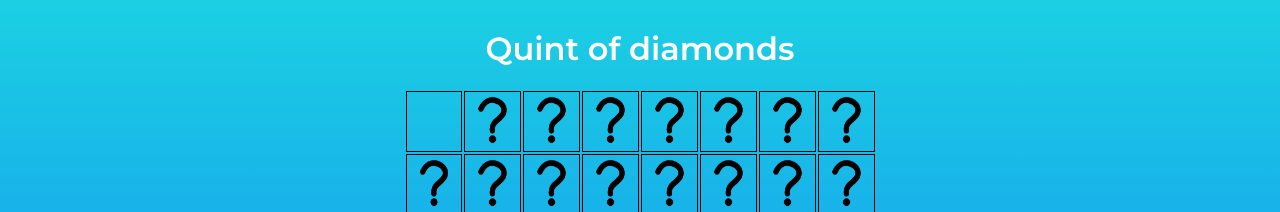
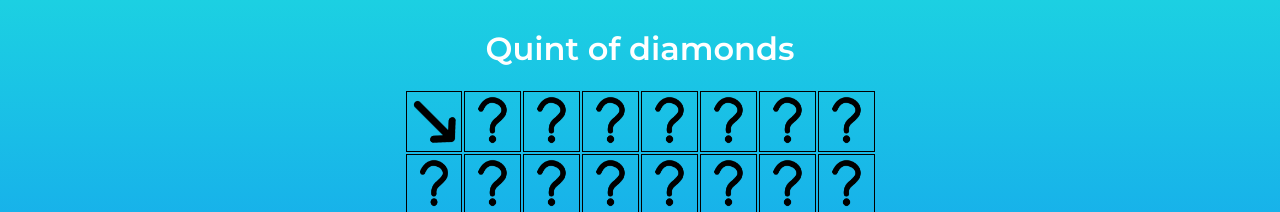
Before and after one commit to nirmoo22/quint-of-jewels, a React (Create React App) app: page / in a window 1280 px wide. Both pictures are taken after a click on the element 433 px from the left and 121 px from the top of the page. Shown: the top 212 px of the page. Built offline with nearby package versions, Linux system fonts and the light colour scheme.

Commit message:
Show Guiding arrows when user clicks on empty square.

```diff
--- a/src/components/Block.js
+++ b/src/components/Block.js
@@ -5,17 +5,22 @@ import {
   useEffect,
   useRef,
 } from 'react';
+import useFindNearestDiamond from '../hooks/useFindNearestDiamond';
 import diamondImg from '../assets/images/diamond.png';
 import questionImg from '../assets/images/question.png';
+import arrowImg from '../assets/images/arrow.png';
 
 function Block(props) {
 
   const {
+    blockLocation,
     hasDiamond,
     isOpen,
     onDiamondFound,
     onBlockOpened,
+    diamondLocations,
     won,
+    activeBlockLocation,
   } = props
 
   const [blockState, setBlockState] = useState({
@@ -23,14 +28,18 @@ function Block(props) {
     hasDiamond: hasDiamond,
   })
 
+  const nearestDiamondLocation = useFindNearestDiamond(
+    diamondLocations, blockLocation, blockState.hasDiamond
+  )
+
   const blockElt = useRef(null);
   const [blockMinHeight, setBlockMinHeight] = useState(null);
 
   useEffect(() => {
     if (blockState.isOpen && blockState.hasDiamond)
-      onDiamondFound();
+      onDiamondFound(blockLocation);
     else if (blockState.isOpen)
-      onBlockOpened();
+      onBlockOpened(blockLocation);
   // eslint-disable-next-line
   },[blockState])
 
@@ -52,6 +61,27 @@ function Block(props) {
     }
   }
 
+  /**
+   * Gets appropriate class to rotate the arrow head.
+   */
+  const getClassForLocation = () => {
+    switch(nearestDiamondLocation.trim()) {
+      case 'top': return styles.top
+      case 'bottom': return styles.bottom
+      case 'left': return styles.left
+      case 'right': return styles.right
+      case 'top left': return styles.topLeft
+      case 'top right': return styles.topRight
+      case 'bottom left': return styles.bottomLeft
+      case 'bottom right': return styles.bottomRight
+      default: return ''
+    }
+  }
+
+  const showHint = () => {
+    return blockState.isOpen && !blockState.hasDiamond &&
+      activeBlockLocation === blockLocation
+  }
 
   return (
     <div className={styles.block + ' pointer'}
@@ -64,6 +94,13 @@ function Block(props) {
         <img className={styles.blockImg} src={diamondImg} alt="Diamonds" />
       }
       {
+        showHint() &&
+        <img
+          className={styles.blockImg + ' ' + getClassForLocation()}
+          src={arrowImg} alt="Nearest"
+        />
+      }
+      {
         !blockState.isOpen &&
         <img className={styles.blockImg} src={questionImg} alt="Not open" />
       }
--- a/src/components/Gameplay.js
+++ b/src/components/Gameplay.js
@@ -8,6 +8,7 @@ import Block from './Block';
 import constants from '../constants'
 import Button from './Button';
 import useCreateGameplayGrid from '../hooks/useCreateGameplayGrid';
+import useGetDiamondLocations from '../hooks/useGetDiamondLocations';
 
 function Gameplay(props) {
 
@@ -19,9 +20,14 @@ function Gameplay(props) {
     score: constants.gameBlocks - constants.diamondsToFind,
     diamondsLeftToFind: constants.diamondsToFind,
     won: false,
+    activeBlockLocation: -1,
+    diamondsFoundAt: {}
   })
 
   const playGrid = useCreateGameplayGrid();
+  const diamondLocations = useGetDiamondLocations(
+    playGrid, playState.diamondsFoundAt, playState.activeBlockLocation
+  );
 
   useEffect(() => {
     if (playState.diamondsLeftToFind === 0) {
@@ -32,16 +38,19 @@ function Gameplay(props) {
     }
   }, [playState.diamondsLeftToFind])
 
-  const onDiamondFound = () => {
+  const onDiamondFound = (newActiveBlockLocation) => {
     setPlayState(prevState => {
       prevState.diamondsLeftToFind -= 1;
+      prevState.activeBlockLocation = newActiveBlockLocation
+      prevState.diamondsFoundAt[newActiveBlockLocation] = true;
       return {...prevState}
     });
   }
 
-  const onBlockOpened = () => {
+  const onBlockOpened = (newActiveBlockLocation) => {
     setPlayState(prevState => {
       prevState.score -= 1;
+      prevState.activeBlockLocation = newActiveBlockLocation
       return {...prevState}
     })
   }
@@ -58,11 +67,14 @@ function Gameplay(props) {
             playGrid.map((blockState, idx) => (
               <Block
                 key={idx}
+                blockLocation={idx}
                 hasDiamond={blockState.hasDiamond}
                 isOpen={blockState.isOpen}
                 onDiamondFound={onDiamondFound}
                 onBlockOpened={onBlockOpened}
+                diamondLocations={diamondLocations}
                 won={playState.won}
+                activeBlockLocation={playState.activeBlockLocation}
               >
               </Block>
             ))
--- /dev/null
+++ b/src/hooks/useFindNearestDiamond.js
@@ -0,0 +1,93 @@
+import { useState, useEffect } from 'react';
+import constants from '../constants';
+
+// Assuming grid will always be square.
+const blocksPerRow = Math.sqrt(constants.gameBlocks);
+
+/**
+ *
+ * @param {Array} diamondLocations Array containing the indexes of the diamonds
+ *  in the Playgrid.
+ * @param {Number} blockLocation The index of the block in the playring grid.
+ * @param {boolean} blockHasDiamond Whether the current box has diamonds.
+ */
+function useFindNearestDiamond(diamondLocations, blockLocation, blockHasDiamond) {
+
+  const [nearestDiamondLocation, setNearestDiamondLocation] = useState('')
+
+  useEffect(() => {
+    if (blockHasDiamond)
+      setNearestDiamondLocation('')
+    else {
+      const blockRow = getBlockRow(blockLocation);
+      const blockCol = getBlockColumn(blockLocation);
+      let distance = {
+        x: Infinity,
+        y: Infinity,
+        absX: Infinity,
+        absY: Infinity,
+      }
+
+      for (const location of diamondLocations) {
+        const diamondRow = getBlockRow(location);
+        const diamondCol = getBlockColumn(location);
+
+        const distX = diamondRow - blockRow;
+        const distY = diamondCol - blockCol;
+
+        const currDistance = {
+          x: distX,
+          y: distY,
+          absX: Math.abs(distX),
+          absY: Math.abs(distY)
+        }
+
+        // Take minimum of |x1 + y1| & |x2 + y2|
+        if (
+          currDistance.absX + currDistance.absY <
+          distance.absX + distance.absY
+        ) {
+          distance = currDistance;
+        }
+      }
+      const locationString = getDiamondPositionFromDistance(distance);
+      setNearestDiamondLocation(locationString)
+    }
+
+    return (() => {
+      setNearestDiamondLocation('')
+    })
+
+  // eslint-disable-next-line
+  }, [diamondLocations])
+
+  return nearestDiamondLocation;
+}
+
+// Will return row based on the index of the block
+const getBlockRow = (blockLocation) => {
+  return Math.floor(blockLocation / blocksPerRow)
+}
+
+// Will return column based on the index of the block
+const getBlockColumn = (blockLocation) => {
+  return blockLocation % blocksPerRow
+}
+
+const getDiamondPositionFromDistance = (distance) => {
+  let locationString = '';
+
+  if (distance.x < 0)
+    locationString += 'top '
+  else if (distance.x > 0)
+    locationString += 'bottom '
+
+  if (distance.y < 0)
+    locationString += 'left '
+  else if (distance.y > 0)
+    locationString += 'right '
+
+  return locationString;
+}
+
+export default useFindNearestDiamond;
--- /dev/null
+++ b/src/hooks/useGetDiamondLocations.js
@@ -0,0 +1,24 @@
+import { useEffect, useState } from 'react';
+
+function useGetDiamondLocations(grid, diamondsFoundAt, activeBlockLocation) {
+  const [diamondLocations, setDiamondLocations] = useState([]);
+
+  useEffect(() => {
+
+    const newDiamondLocations = [];
+    grid.forEach((block, idx) => {
+      if (block.hasDiamond && !diamondsFoundAt[idx])
+          newDiamondLocations.push(idx);
+    })
+    setDiamondLocations(newDiamondLocations);
+    return () => {
+      setDiamondLocations([])
+    }
+  // eslint-disable-next-line
+  }, [grid, activeBlockLocation])
+
+  return diamondLocations;
+
+}
+
+export default useGetDiamondLocations;
--- a/src/styles/Block.module.css
+++ b/src/styles/Block.module.css
@@ -11,3 +11,35 @@
     height: 100%;
     width: 100%;
 }
+
+.top {
+    transform: rotate(-90deg);
+}
+
+.bottom {
+    transform: rotate(90deg);
+}
+
+.left {
+    transform: rotate(180deg);
+}
+
+.right {
+    transform: rotate(0deg);
+}
+
+.topRight {
+    transform: rotate(-45deg);
+}
+
+.bottomRight {
+    transform: rotate(45deg);
+}
+
+.bottomLeft {
+    transform: rotate(135deg);
+}
+
+.topLeft {
+    transform: rotate(-135deg);
+}
```
Also changed, not shown: src/assets/images/arrow.png (added).
